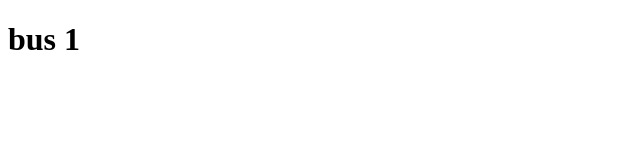
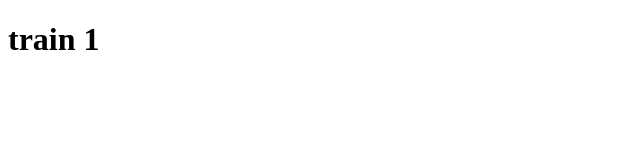
Before and after one commit to HarikrishnaBhavya/dockerproject, a plain HTML site: page index.html in a window 1280 px wide. Shown: the full height of the page, 0-640 px from the left. Drawn offline with Linux system fonts and the light colour scheme.

Commit message:
Update index.html

```diff
--- a/index.html
+++ b/index.html
@@ -2,7 +2,7 @@
 <html>
 <body>
 
-<h1>bus 1</h1>
+<h1>train 1</h1>
 
 
 </body>
```
